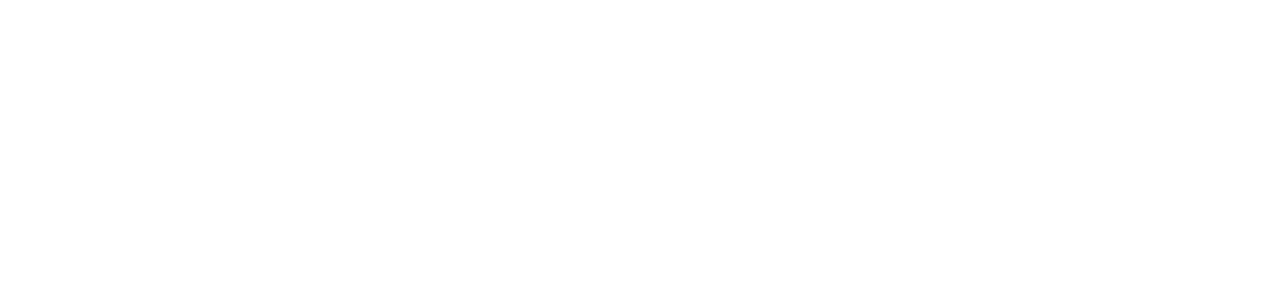
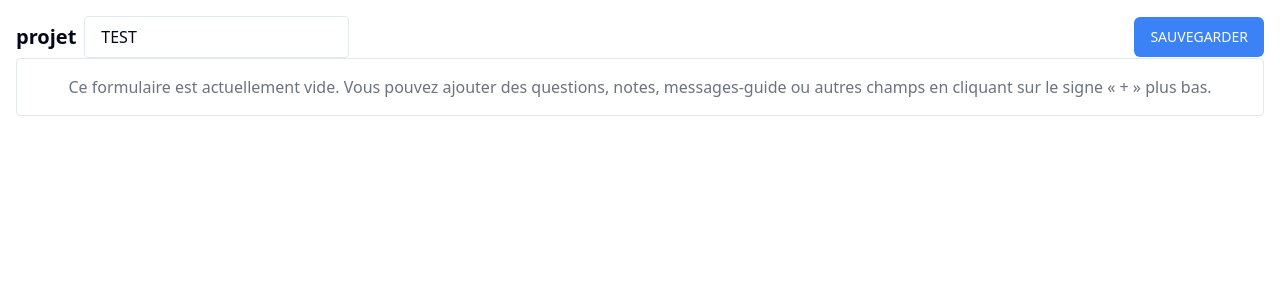
Before and after one commit to CousemaAnjary/form-dynamique, a React (Vite) app in the folder client/: page /new-form in a window 1280 px wide. Before the commit this address had no page. Shown: the top 300 px of the page. Built offline with nearby package versions, Linux system fonts and the light colour scheme.

Commit message:
chore: Ajouter la page de création de formulaire

```diff
--- a/client/src/App.jsx
+++ b/client/src/App.jsx
@@ -1,6 +1,7 @@
 
 import { Route, Routes } from "react-router-dom"
 import Dashboard from "./pages/Dashboard"
+import NewForm from "./pages/NewForm"
 
 export default function App() {
   /**
@@ -20,6 +21,7 @@ export default function App() {
     <>
       <Routes>
         <Route path="/" element={<Dashboard />} />
+        <Route path="/new-form" element={<NewForm />} />
       </Routes>
     </>
 
--- /dev/null
+++ b/client/src/pages/NewForm.jsx
@@ -0,0 +1,28 @@
+import React from 'react';
+import { Button } from "@/components/ui/button";
+
+export default function NewForm() {
+    return (
+        <div className="container mx-auto p-4">
+            <div className="flex justify-between items-center ">
+                <div className="flex items-center space-x-2">
+                    <div className="text-xl font-semibold">projet</div>
+                    <input
+                        type="text"
+                        className="border rounded px-4 py-2"
+                        placeholder="Titre"
+                        defaultValue="TEST"
+                    />
+                </div>
+                <Button className="bg-blue-500 text-white">SAUVEGARDER</Button>
+            </div>
+
+            <div className="border rounded p-4 text-center">
+                <p className="text-gray-500">
+                    Ce formulaire est actuellement vide.
+                    Vous pouvez ajouter des questions, notes, messages-guide ou autres champs en cliquant sur le signe « + » plus bas.
+                </p>
+            </div>
+        </div>
+    );
+}
```
